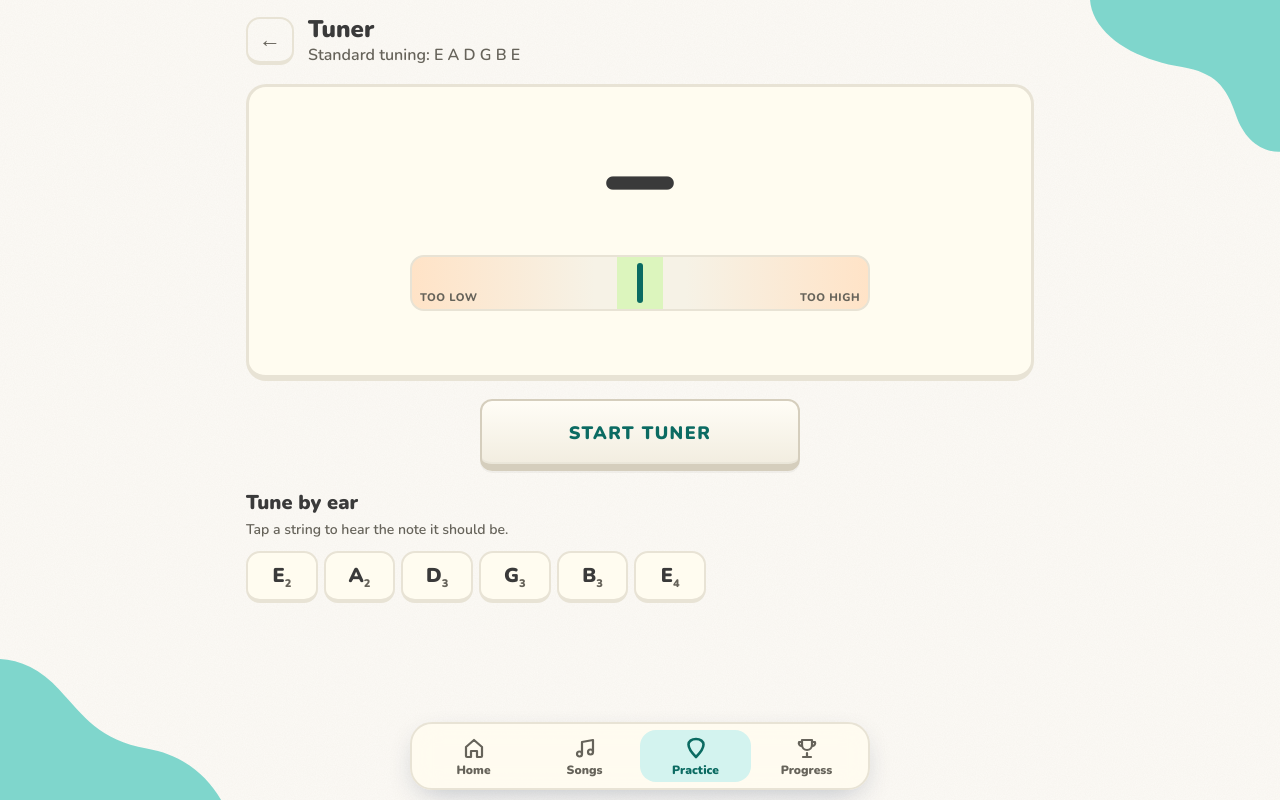
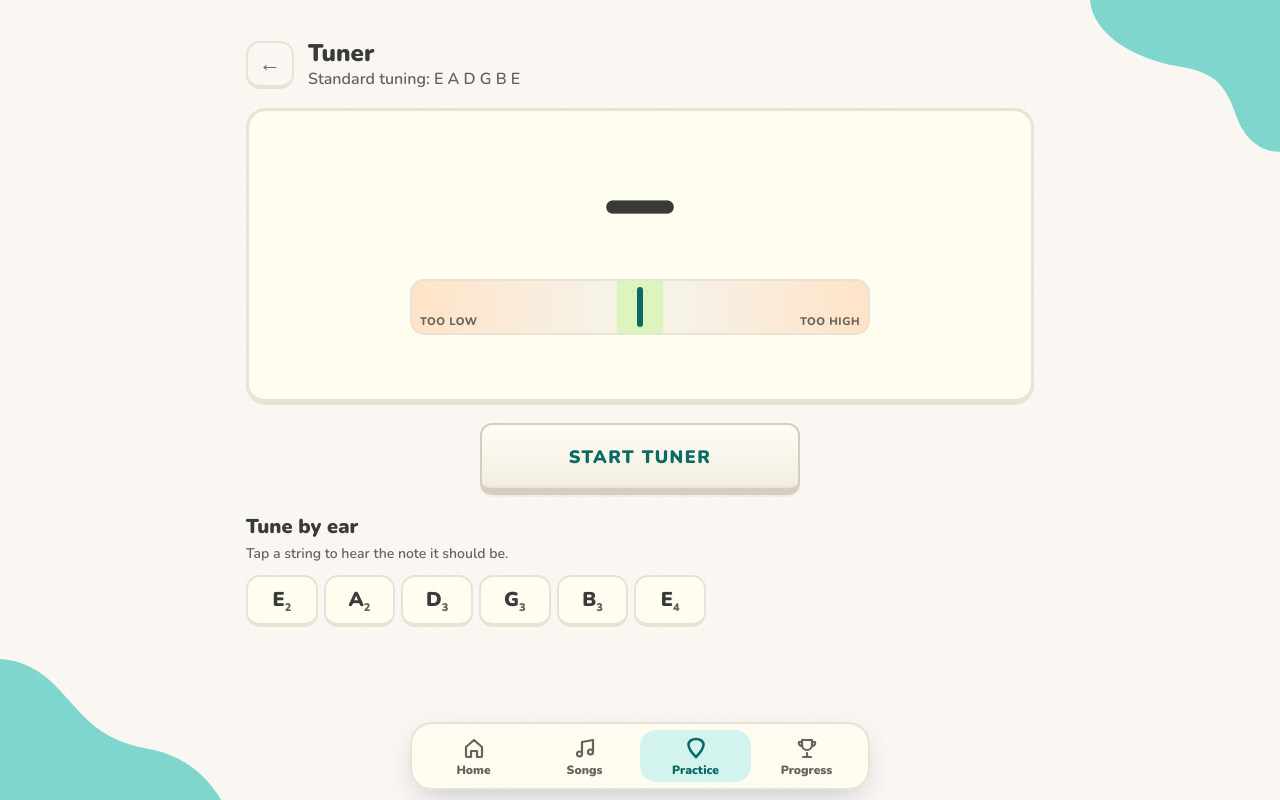
Before and after one commit to drewnotweird/strum, a React (Vite) app in the folder frontend/: page /tuner in a window 1280 px wide. Built offline with nearby package versions, Linux system fonts and the light colour scheme.

Commit message:
Align tool page top spacing

```diff
--- a/frontend/src/index.css
+++ b/frontend/src/index.css
@@ -913,7 +913,7 @@ button { font: inherit; color: inherit; -webkit-tap-highlight-color: transparent
 .tool {
   max-width: var(--page-max);
   margin: 0 auto;
-  padding: 16px 16px 48px;
+  padding: 40px 16px 48px;
   display: grid;
   gap: 18px;
 }
```
